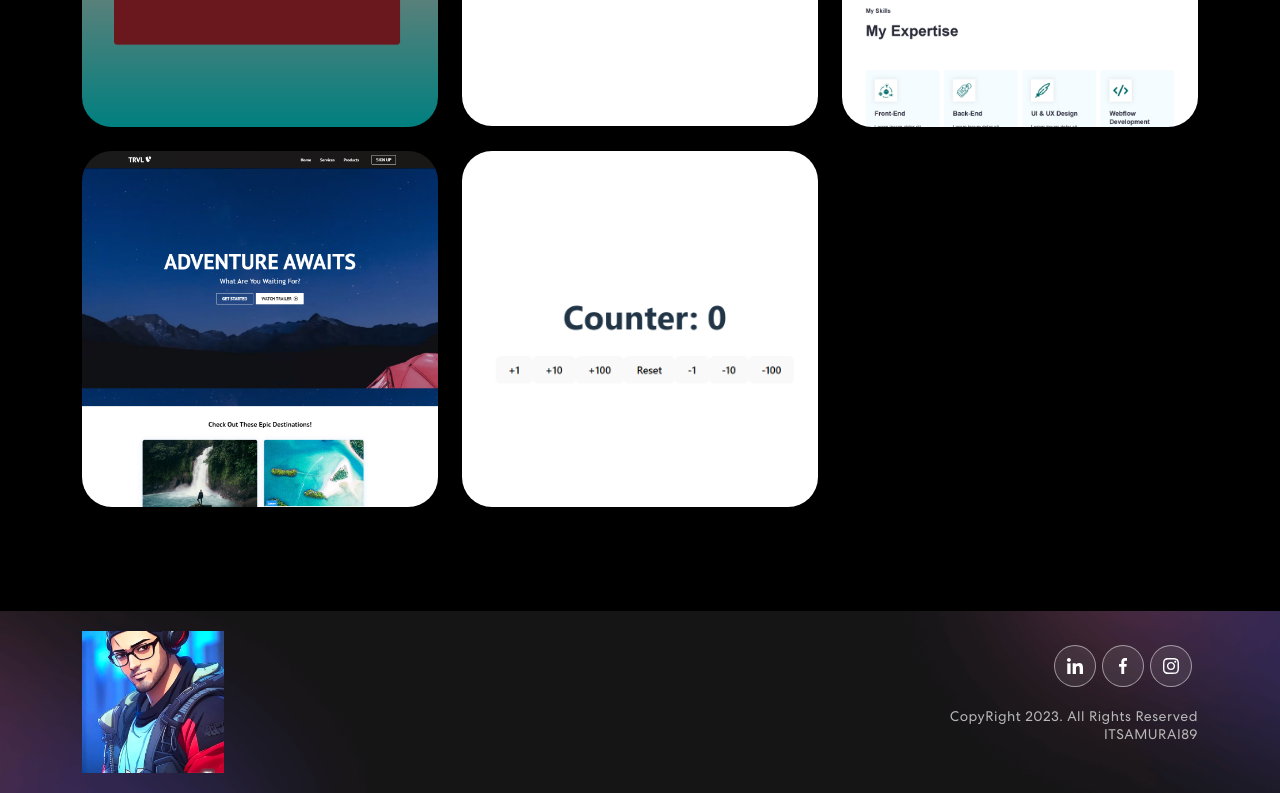
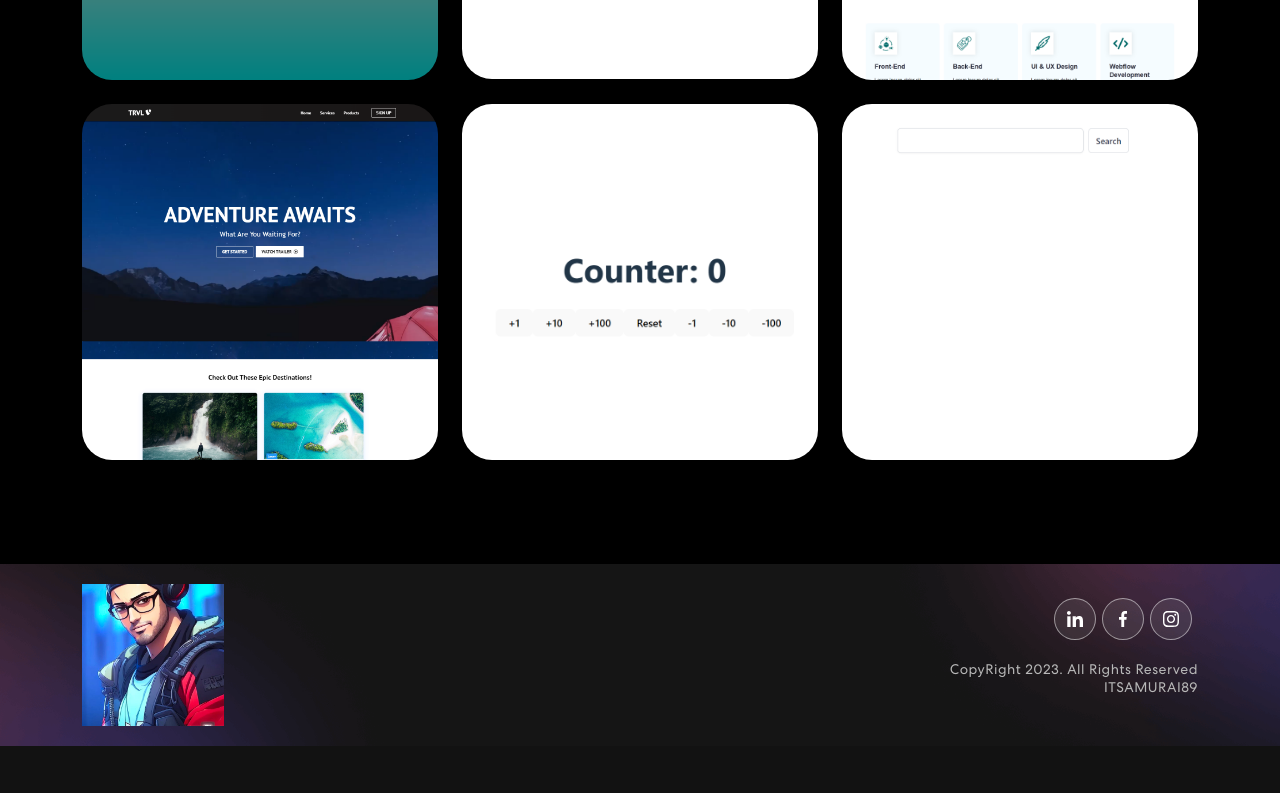
Before and after one commit to ITSAMURAI89/personal-portfolio, a React (Create React App) app: page / in a window 1280 px wide. Shown: the part 1937-2730 px from the top of the page. After the commit the page ends 2683 px from the top, so only its background shows below. Built offline with nearby package versions, Linux system fonts and the light colour scheme.

Commit message:
chanded some css and added more small projects

```diff
--- a/src/App.css
+++ b/src/App.css
@@ -311,9 +311,13 @@ nav.navbar .navbar-toggler[aria-expanded="true"] .navbar-toggler-icon {
   text-align: center;
   padding: 60px 50px;
   margin-top: -60px;
+  margin-bottom: 10px;
+}
+.skill-bx h2 {
+  margin-bottom: 30px;
 }
 .skill h2 {
-	font-size: 45px;
+	font-size: 55px;
 	font-weight: 700;
 }
 .skill p {
@@ -546,7 +550,7 @@ nav.navbar .navbar-toggler[aria-expanded="true"] .navbar-toggler-icon {
 
 @import url(https://fonts.googleapis.com/css?family=Montserrat:900|Raleway:400,400i,700,700i);
 ol.gradient-list > li::before, ol.gradient-list > li {
-  box-shadow: 0.25rem 0.25rem 0.6rem rgba(0, 0, 0, 0.05), 0 0.5rem 1.125rem rgba(75, 0, 0, 0.05);
+  box-shadow: 0.25rem 0.25rem 0.6rem rgba(255, 91, 244 0.05), 0 0.5rem 1.125rem rgba(255, 91, 244, 0.05);
 }
 
 .small-projects {
@@ -554,6 +558,8 @@ ol.gradient-list > li::before, ol.gradient-list > li {
   margin: 0 auto;
   max-width: 40rem;
   padding: 1rem;
+  cursor: pointer;
+  box-shadow: 0.25rem 0.25rem 0.6rem rgba(255, 91, 244 0.05), 0 0.5rem 1.125rem rgba(255, 91, 244, 0.05);
 }
 
 ol.gradient-list {
@@ -573,7 +579,7 @@ ol.gradient-list > li {
   border: 1px solid white;
 }
 ol.gradient-list > li::before, ol.gradient-list > li::after {
-  background: linear-gradient(135deg, #83e4e2 0%, #a2ed56 100%);
+  background: linear-gradient(135deg, #5549c5 0%, #dc3eff 100%);
   border-radius: 1rem 1rem 0 1rem;
   content: "";
   height: 3rem;
@@ -594,7 +600,7 @@ ol.gradient-list > li::before {
   z-index: 1;
 }
 ol.gradient-list > li:nth-child(10n+1):before {
-  background: linear-gradient(135deg, rgba(162, 237, 86, 0.2) 0%, rgba(253, 220, 50, 0.2) 100%);
+  background: linear-gradient(135deg, #5549c5 0%, #dc3eff 100%);
 }
 ol.gradient-list > li:nth-child(10n+2):before {
   background: linear-gradient(135deg, rgba(162, 237, 86, 0.4) 0%, rgba(253, 220, 50, 0.4) 100%);
--- a/src/components/Projects.js
+++ b/src/components/Projects.js
@@ -5,6 +5,7 @@ import projImg2 from "../assets/img/react-spreadsheet-livid.png";
 import projImg3 from "../assets/img/react-personal-portfolio-one.png";
 import projImg4 from "../assets/img/react-trvl-eta.png";
 import projImg5 from "../assets/img/demo-react-counter-fawn.png";
+import projImg6 from "../assets/img/demo-react-github-users.png";
 import colorSharp2 from "../assets/img/color-sharp2.png";
 import "animate.css";
 import TrackVisibility from "react-on-screen";
@@ -21,17 +22,17 @@ export const Projects = () => {
       title: "Spreadsheet",
       description: "Basic Speadsheet Layout",
       imgUrl: projImg2,
-      url: "https://demo-react-counter-fawn.vercel.app/",
+      url: "https://react-spreadsheet-livid.vercel.app/",
     },
     {
       title: "Practice Personal Portfolio",
       description: "First Responsive Portfolio",
       imgUrl: projImg3,
-      url: "https://react-spreadsheet-livid.vercel.app/",
+      url: "https://react-personal-portfolio-one.vercel.app/",
     },
     {
       title: "TRVL Site",
-      description: "Resoonsive Sample Travel Site",
+      description: "Responsive Sample Travel Site",
       imgUrl: projImg4,
       url: "https://react-trvl-eta.vercel.app/",
     },
@@ -39,18 +40,52 @@ export const Projects = () => {
       title: "Counter",
       description: "Basic Counter App",
       imgUrl: projImg5,
-      url: "https://react-personal-portfolio-one.vercel.app/",
+      url: "https://demo-react-counter-fawn.vercel.app/",
     },
+    {
+    title: "GitHub User Finder",
+    description: "Find Any GitHub User By Their Name and/or Username",
+    imgUrl: projImg6,
+    url: "https://demo-react-github-users-eight.vercel.app/",
+  },
   ];
 
   const smallProjects = [
     {
-      title: "Google Inc.",
-      url: "https://www.google.com",
+      title: "Basic Background Video",
+      url: "https://imaginative-druid-a7e3c3.netlify.app/",
     },
     {
-      title: "Instagra",
-      url: "https://www.instagram.com",
+      title: "Creative Loading Animation",
+      url: "https://tubular-otter-288a18.netlify.app/",
+    },
+    {
+      title: "Custom Scrollbar",
+      url: "https://poetic-entremet-0161da.netlify.app/",
+    },
+    {
+      title: "Creative Skateboarder Image Hover Effect",
+      url: "https://ornate-crostata-71b952.netlify.app/",
+    },
+    {
+      title: "Creative Buttons",
+      url: "https://fanciful-trifle-21c4f4.netlify.app/",
+    },
+    {
+      title: "Creative Menus",
+      url: "https://superlative-cactus-9386a4.netlify.app/",
+    },
+    {
+      title: "Creative Image Effect",
+      url: "https://subtle-heliotrope-2cc2c9.netlify.app/",
+    },
+    {
+      title: "Tooltip",
+      url: "https://famous-bavarois-c2b592.netlify.app/",
+    },
+    {
+      title: "",
+      url: "",
     },
   ];
 
--- a/src/components/Skills.js
+++ b/src/components/Skills.js
@@ -36,7 +36,7 @@ return (
                     <h2>
                         Skills
                     </h2>
-                    <p>Lorem Ipsum is simply dummy text of the printing and typesetting industry.<br/><br/>Lorem Ipsum has been the industry's standard dummy text.</p>
+                    {/* <p>Lorem Ipsum is simply dummy text of the printing and typesetting industry.<br/><br/>Lorem Ipsum has been the industry's standard dummy text.</p> */}
                     <Carousel responsive={responsive} infinite={true} className="skill-slider">
                         <div className="item">
                             <img src={meter3} alt="Image" />
```
Also changed, not shown: src/assets/img/demo-react-github-users.png (added).
